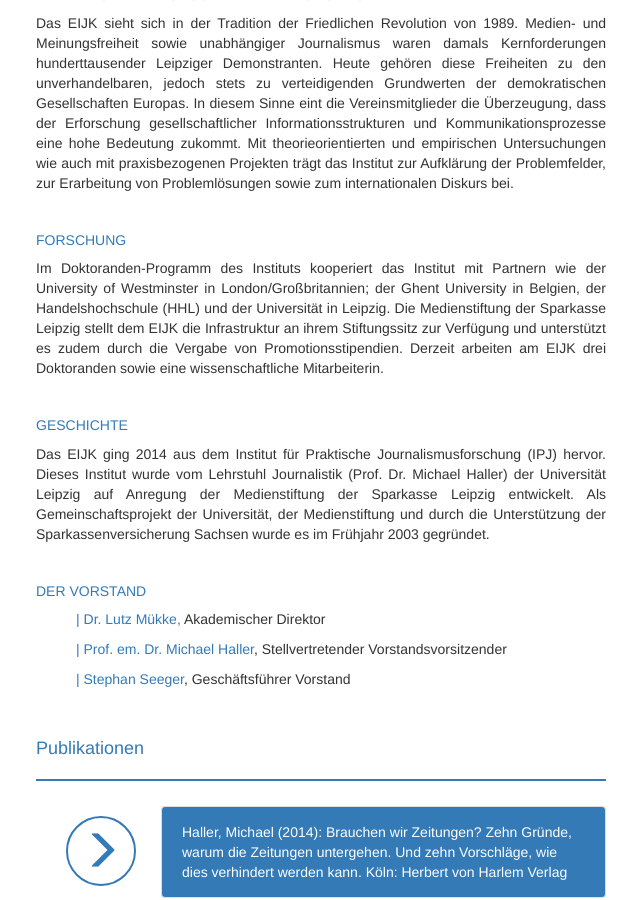
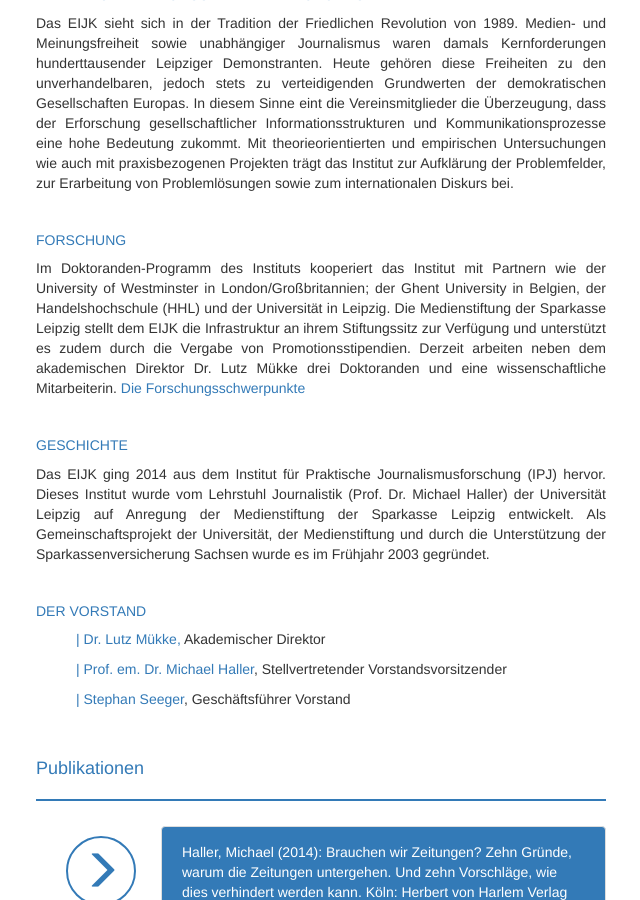
Before and after one commit to susedev/test, a Jekyll site: the page built from ueber-uns.html, in a window 1280 px wide and 900 px high, scrolled down 420 px. Shown: the whole window, without its empty margins (229-869 px from the left). Built offline with Jekyll 4.4.1, drawn with Linux system fonts in a browser that asks for light colours; nearby versions of some CDN libraries.

Commit message:
Update ueber-uns.html

```diff
--- a/ueber-uns.html
+++ b/ueber-uns.html
@@ -11,7 +11,7 @@ title: Über uns
 <p style="text-align: justify;">Das EIJK sieht sich in der Tradition der Friedlichen Revolution von 1989. Medien- und Meinungsfreiheit sowie unabhängiger Journalismus waren damals Kernforderungen hunderttausender Leipziger Demonstranten. Heute gehören diese Freiheiten zu den unverhandelbaren, jedoch stets zu verteidigenden Grundwerten der demokratischen Gesellschaften Europas. In diesem Sinne eint die Vereinsmitglieder die Überzeugung, dass der Erforschung gesellschaftlicher Informationsstrukturen und Kommunikationsprozesse eine hohe Bedeutung zukommt. Mit theorieorientierten und empirischen Untersuchungen wie auch mit praxisbezogenen Projekten trägt das Institut zur Aufklärung der Problemfelder, zur Erarbeitung von Problemlösungen sowie zum internationalen Diskurs bei.</p>
 <p style="text-align: justify;">&nbsp;</p>
 <h4>Forschung</h4>
-<p style="text-align: justify;">Im Doktoranden-Programm des Instituts kooperiert das Institut mit Partnern wie der University of Westminster in London/Gro&szlig;britannien; der Ghent University in Belgien, der Handelshochschule (HHL) und der Universit&auml;t in Leipzig. Die Medienstiftung der Sparkasse Leipzig stellt dem EIJK die Infrastruktur an ihrem Stiftungssitz zur Verf&uuml;gung und unterst&uuml;tzt es zudem durch die Vergabe von Promotionsstipendien. Derzeit arbeiten am EIJK drei Doktoranden sowie eine wissenschaftliche Mitarbeiterin.</p>
+<p style="text-align: justify;">Im Doktoranden-Programm des Instituts kooperiert das Institut mit Partnern wie der University of Westminster in London/Gro&szlig;britannien; der Ghent University in Belgien, der Handelshochschule (HHL) und der Universit&auml;t in Leipzig. Die Medienstiftung der Sparkasse Leipzig stellt dem EIJK die Infrastruktur an ihrem Stiftungssitz zur Verf&uuml;gung und unterst&uuml;tzt es zudem durch die Vergabe von Promotionsstipendien. Derzeit arbeiten neben dem akademischen Direktor Dr. Lutz Mükke drei Doktoranden und eine wissenschaftliche Mitarbeiterin. <a href"http://www.eijc.eu/category/research/" scr="Forschungsschwerpunkte EIJK">Die Forschungsschwerpunkte </a></p>
 <p style="text-align: justify;">&nbsp;</p>
 <h4>Geschichte</h4>
 <p style="text-align: justify;">Das EIJK ging 2014 aus dem Institut für Praktische Journalismusforschung (IPJ) hervor. Dieses Institut wurde vom Lehrstuhl Journalistik (Prof. Dr. Michael Haller) der Universität Leipzig auf Anregung der Medienstiftung der Sparkasse Leipzig entwickelt. Als Gemeinschaftsprojekt der Universität, der Medienstiftung und durch die Unterstützung der Sparkassenversicherung Sachsen wurde es im Frühjahr 2003 gegründet.</p>
```
